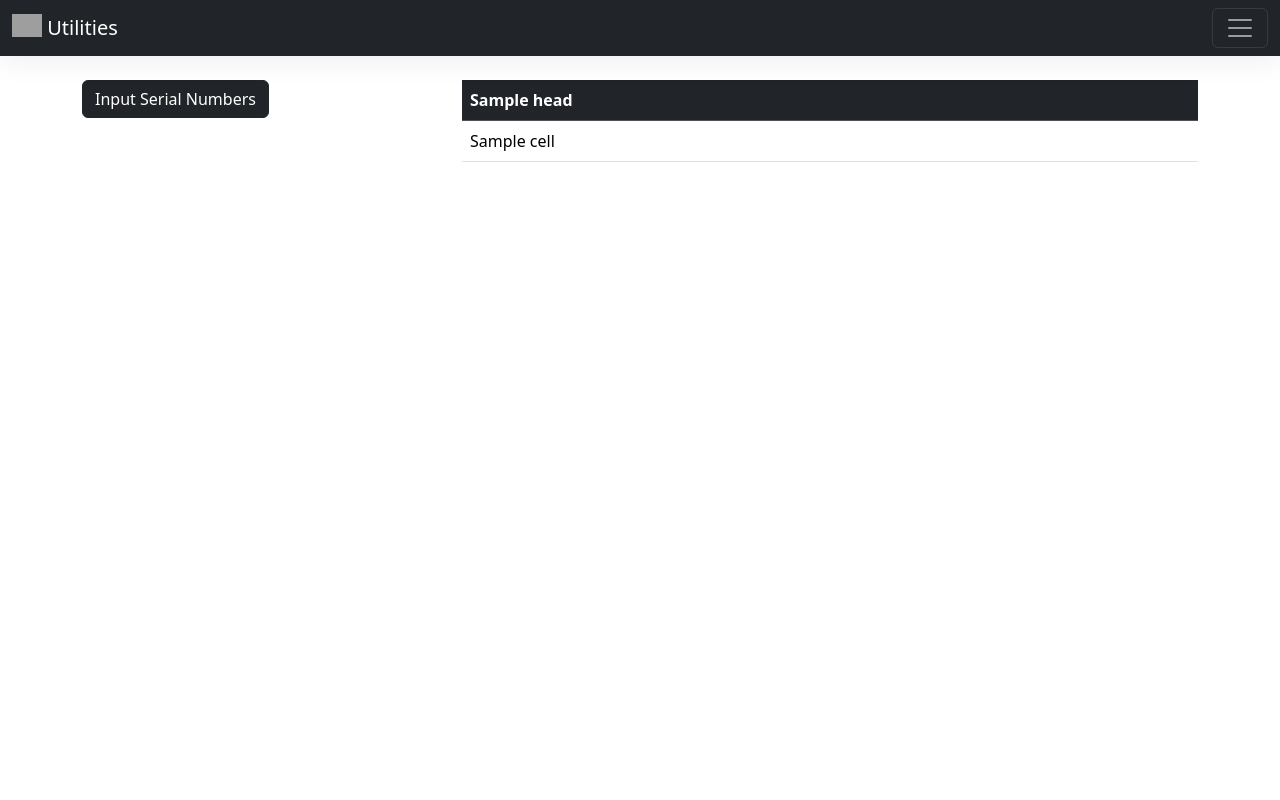
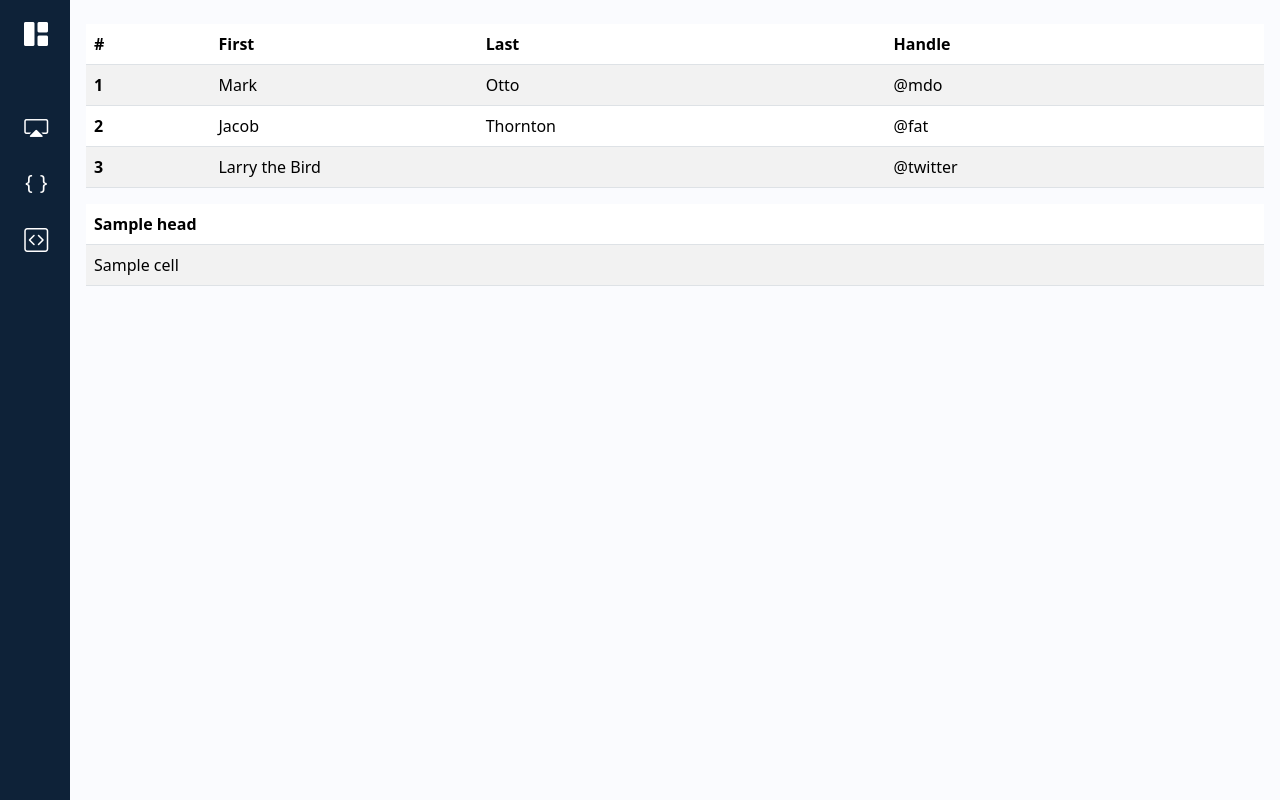
Before and after one commit to pphyom/UtilityHub, a Flask app: template templates/index.html in a window 1280 px wide. Run offline with Flask 3, Linux system fonts and the light colour scheme; the template is opened without the code that fills it: most values are stand-ins (such as "Sample title", 1, 10 or a date in 2020); some libraries are stand-ins or nearby versions; grey boxes are pictures that could not be loaded.

Commit message:
sidebar added

```diff
--- a/main.py
+++ b/main.py
@@ -27,7 +27,7 @@ app = Flask(__name__)
 
 @app.route("/")
 def home():
-    return render_template("home.html")
+    return render_template("index.html")
 
 
 if __name__ == "__main__":
--- a/static/css/style.css
+++ b/static/css/style.css
@@ -1,9 +1,3 @@
-.tbl {
-    margin-top: 5rem;
-}
-
-@import url('https://fonts.googleapis.com/css2?family=Poppins:wght@400;600&display=swap');
-
 ::after,
 ::before {
     box-sizing: border-box;
@@ -19,8 +13,13 @@ li {
     list-style: none;
 }
 
+h1 {
+    font-weight: 600;
+    font-size: 1.5rem;
+}
+
 body {
-    font-family: 'Poppins', sans-serif;
+    font-family: 'Lucida Sans', 'Lucida Sans Regular', 'Lucida Grande', 'Lucida Sans Unicode', Geneva, Verdana, sans-serif, sans-serif;
 }
 
 .wrapper {
@@ -28,14 +27,11 @@ body {
 }
 
 .main {
-    display: flex;
-    flex-direction: column;
     min-height: 100vh;
     width: 100%;
     overflow: hidden;
-    transition: all 0.35s ease-in-out;
-    background-color: #fff;
-    min-width: 0;
+    transition: all 0.3s ease-in-out;
+    background-color: #fafbfe;
 }
 
 #sidebar {
@@ -53,23 +49,24 @@ body {
     min-width: 260px;
 }
 
-.toggle-btn {
+#toggle-btn {
     background-color: transparent;
     cursor: pointer;
     border: 0;
     padding: 1rem 1.5rem;
 }
 
-.toggle-btn i {
+#toggle-btn i {
     font-size: 1.5rem;
-    color: #FFF;
+    color: #fff;
 }
 
 .sidebar-logo {
     margin: auto 0;
 }
 
-.sidebar-logo a {
+.sidebar-logo p {
+    margin: auto 0;
     color: #FFF;
     font-size: 1.15rem;
     font-weight: 600;
@@ -80,38 +77,23 @@ body {
     display: none;
 }
 
-#sidebar.expand .sidebar-logo,
-#sidebar.expand a.sidebar-link span {
-    animation: fadeIn .25s ease;
-}
-
-@keyframes fadeIn {
-    0% {
-        opacity: 0;
-    }
-
-    100% {
-        opacity: 1;
-    }
-}
-
 .sidebar-nav {
     padding: 2rem 0;
     flex: 1 1 auto;
 }
 
 a.sidebar-link {
-    padding: .625rem 1.625rem;
+    padding: .625rem 1.325rem;
     color: #FFF;
     display: block;
-    font-size: 0.9rem;
+    font-size: 1rem;
     white-space: nowrap;
     border-left: 3px solid transparent;
+    text-decoration: none;
 }
 
-.sidebar-link i,
-.dropdown-item i {
-    font-size: 1.1rem;
+.sidebar-link i {
+    font-size: 1.5rem;
     margin-right: .75rem;
 }
 
@@ -158,21 +140,3 @@ a.sidebar-link:hover {
     transform: rotate(45deg);
     transition: all .2s ease-out;
 }
-
-.navbar {
-    background-color: #f5f5f5;
-    box-shadow: 0 0 2rem 0 rgba(33, 37, 41, .1);
-}
-
-.navbar-expand .navbar-collapse {
-    min-width: 200px;
-}
-
-.avatar {
-    height: 40px;
-    width: 40px;
-}
-
-
-
-@media (min-width: 768px) {}
--- /dev/null
+++ b/static/js/script.js
@@ -0,0 +1,6 @@
+
+const sidebar = document.querySelector("#toggle-btn");
+
+sidebar.addEventListener("click", function(){
+    document.querySelector("#sidebar").classList.toggle("expand");
+});
--- a/templates/base.html
+++ b/templates/base.html
@@ -8,64 +8,59 @@
   <meta http-equiv="X-UA-Compatible" content="ie=edge">
   <title>{% block head %}{% endblock %}</title>
   <link rel="stylesheet" href="{{ url_for('static', filename='css/style.css') }}">
+  <link rel="stylesheet" href="{{ url_for('static', filename='css/bootstrap-icons.css') }}">
   <link rel="stylesheet" href="{{ url_for('static', filename='css/bootstrap.min.css') }}">
   <script defer src="{{ url_for('static', filename='js/bootstrap.bundle.min.js') }}"></script>
+  <script defer src="{{ url_for('static', filename='js/script.js') }}"></script>
 </head>
 
-<body class="container">
-  <!-- Navigation Bar -->
-  <nav class="navbar navbar-dark bg-dark fixed-top">
-    <div class="container-fluid">
-      <a class="navbar-brand" href="#">
-        <img src="{{ url_for('static', filename='images/gear.svg')}}" alt="Logo" width="30" class="d-inline-block align-text-top">
-        Utilities
+<body>
+  <div class="wrapper">
+    <aside id="sidebar">
+      <div class="d-flex">
+        <button id="toggle-btn" type="button">
+          <i class="bi bi-grid-1x2-fill"></i>
+        </button>
+        <div class="sidebar-logo">
+          <p>Utilities</p>
+        </div>
+      </div>
+
+      <ul class="sidebar-nav">
+        <li class="sidebar-item">
+          <a href="#" class="sidebar-link">
+            <i class="bi bi-cast"></i>
+            <span>Live</span>
           </a>
-      <button class="navbar-toggler" type="button" data-bs-toggle="offcanvas" data-bs-target="#offcanvasDarkNavbar"
-        aria-controls="offcanvasDarkNavbar" aria-label="Toggle navigation">
-        <span class="navbar-toggler-icon"></span>
-      </button>
-      <div class="offcanvas offcanvas-end text-bg-dark" tabindex="-1" id="offcanvasDarkNavbar"
-        aria-labelledby="offcanvasDarkNavbarLabel">
-        <div class="offcanvas-header">
-          <h5 class="offcanvas-title" id="offcanvasDarkNavbarLabel">Menu</h5>
-          <button type="button" class="btn-close btn-close-white" data-bs-dismiss="offcanvas"
-            aria-label="Close"></button>
-        </div>
-        <div class="offcanvas-body">
-          <ul class="navbar-nav justify-content-end flex-grow-1 pe-3">
-            <li class="nav-item">
-              <a class="nav-link active" aria-current="page" href="#">Home</a>
         </li>
-            <li class="nav-item">
-              <a class="nav-link" href="#">Link</a>
+        <li class="sidebar-item">
+          <a href="#" class="sidebar-link">
+            <i class="bi bi-braces"></i>
+            <span>Function Test Logs</span>
+          </a>
         </li>
-            <li class="nav-item dropdown">
-              <a class="nav-link dropdown-toggle" href="#" role="button" data-bs-toggle="dropdown"
-                aria-expanded="false">
-                Dropdown
+        <li class="sidebar-item">
+          <a href="#" class="sidebar-link">
+            <i class="bi bi-code-square"></i>
+            <span>Rack Burn Logs</span>
           </a>
-              <ul class="dropdown-menu dropdown-menu-dark">
-                <li><a class="dropdown-item" href="#">Action</a></li>
-                <li><a class="dropdown-item" href="#">Another action</a></li>
-                <li>
-                  <hr class="dropdown-divider">
-                </li>
-                <li><a class="dropdown-item" href="#">Something else here</a></li>
-              </ul>
         </li>
       </ul>
-          <form class="d-flex mt-3" role="search">
-            <input class="form-control me-2" type="search" placeholder="Search" aria-label="Search">
-            <button class="btn btn-success" type="submit">Search</button>
-          </form>
-        </div>
-      </div>
-    </div>
-  </nav>
+    </aside>
+
 
     {% block body %}
 
     {% endblock %}
+  </div>
+
+  <script>
+    const hamBurger = document.querySelector(".toggle-btn");
+
+    hamBurger.addEventListener("click", function () {
+      document.querySelector("#sidebar").classList.toggle("expand");
+    });
+  </script>
 </body>
 
 </html>
--- a/templates/index.html
+++ b/templates/index.html
@@ -2,43 +2,45 @@
 
 {% block head %} Home {% endblock %}
 
-
 {% block body %}
 
-<div class="tbl">
+<div class="main">
+    <main class="content px-3 py-4">
         <div class="row">
-        <!-- SN input modal -->
-        <div class="col-4">
-            <!-- Button trigger modal -->
-            <button type="button" class="btn btn-dark" data-bs-toggle="modal" data-bs-target="#exampleModal">
-                Input Serial Numbers
-            </button>
-
-            <!-- Modal -->
-            <div class="modal fade" id="exampleModal" tabindex="-1" aria-labelledby="exampleModalLabel"
-                aria-hidden="true">
-                <div class="modal-dialog modal-sm">
-                    <div class="modal-content">
-                        <div class="modal-header">
-                            <p class="modal-title" id="exampleModalLabel">Insert serial numbers line by line.</p>
-                            <button type="button" class="btn-close" data-bs-dismiss="modal" aria-label="Close"></button>
-                        </div>
-                        <div class="modal-body">
-                            <form method="post">
-                                <div class="mb-3">
-                                    <textarea class="form-control" id="message-text" name="serial_numbers"></textarea>
-                                    <input type="submit" class="btn btn-dark" value="Insert">
-                                </div>
-                            </form>
-                        </div>
-                    </div>
-                </div>
-            </div>
-        </div>
-        <!-- Table -->
-        <div class="col-8 table-responsive">
-            <table class="table table-hover">
-                <thead class="table-dark">
+            <div class="col-12">
+                <!-- OFFLINE TABLE -->
+                <table class="table table-striped table-hover">
+                    <thead>
+                        <tr class="highlight">
+                            <th scope="col">#</th>
+                            <th scope="col">First</th>
+                            <th scope="col">Last</th>
+                            <th scope="col">Handle</th>
+                        </tr>
+                    </thead>
+                    <tbody>
+                        <tr>
+                            <th scope="row">1</th>
+                            <td>Mark</td>
+                            <td>Otto</td>
+                            <td>@mdo</td>
+                        </tr>
+                        <tr>
+                            <th scope="row">2</th>
+                            <td>Jacob</td>
+                            <td>Thornton</td>
+                            <td>@fat</td>
+                        </tr>
+                        <tr>
+                            <th scope="row">3</th>
+                            <td colspan="2">Larry the Bird</td>
+                            <td>@twitter</td>
+                        </tr>
+                    </tbody>
+                </table>
+                <!-- OFFLINE TABLE -->
+                <table class="table table-striped table-hover">
+                    <thead>
                         <tr>
                             {% for head in headings %}
                             <th scope="col">{{ head }}</th>
@@ -57,7 +59,9 @@
                 </table>
             </div>
         </div>
-
+    </main>
 </div>
 
+
+
 {% endblock %}
```
Also changed, not shown: templates/base2.html (deleted, +0 -65 lines), templates/base_bk.html (added, +71 -0 lines), templates/home.html (deleted, +0 -47 lines), templates/index_bk.html (added, +63 -0 lines). Lines whose indentation alone changed are shown as unchanged.
